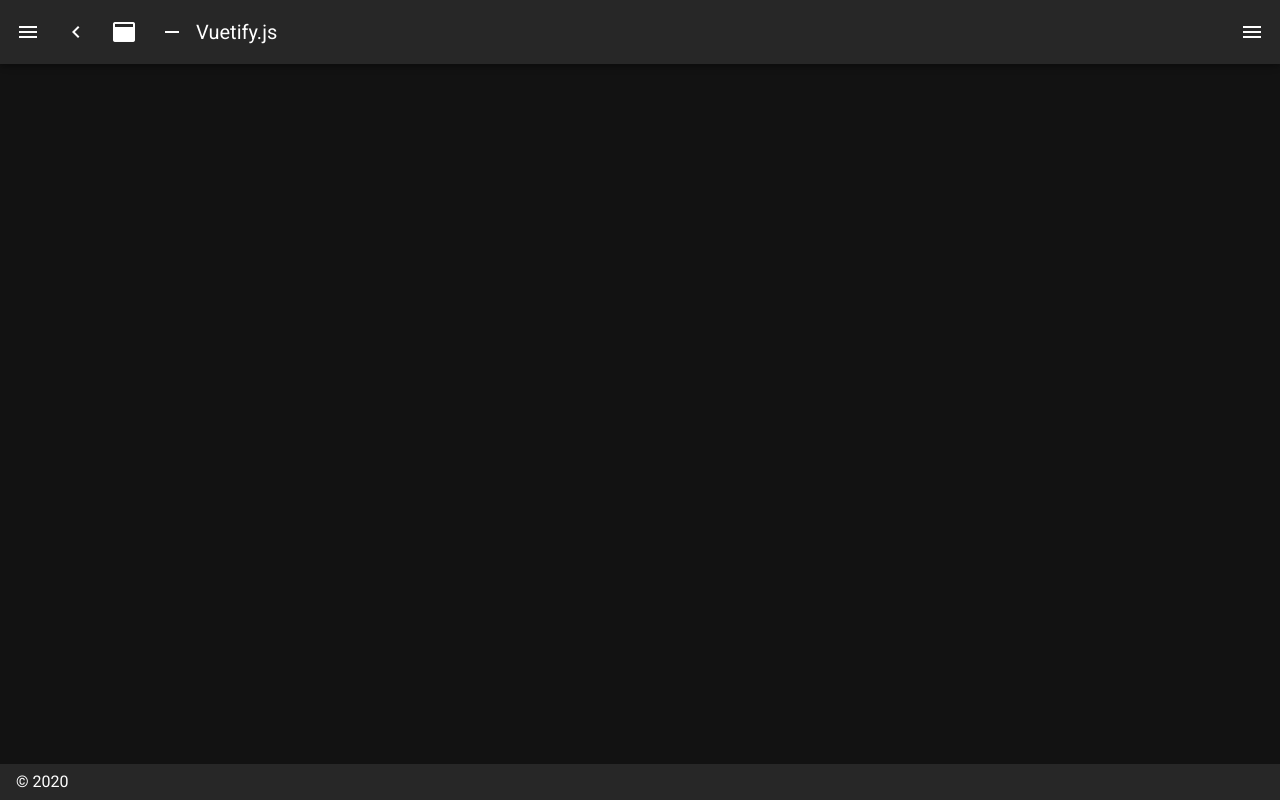
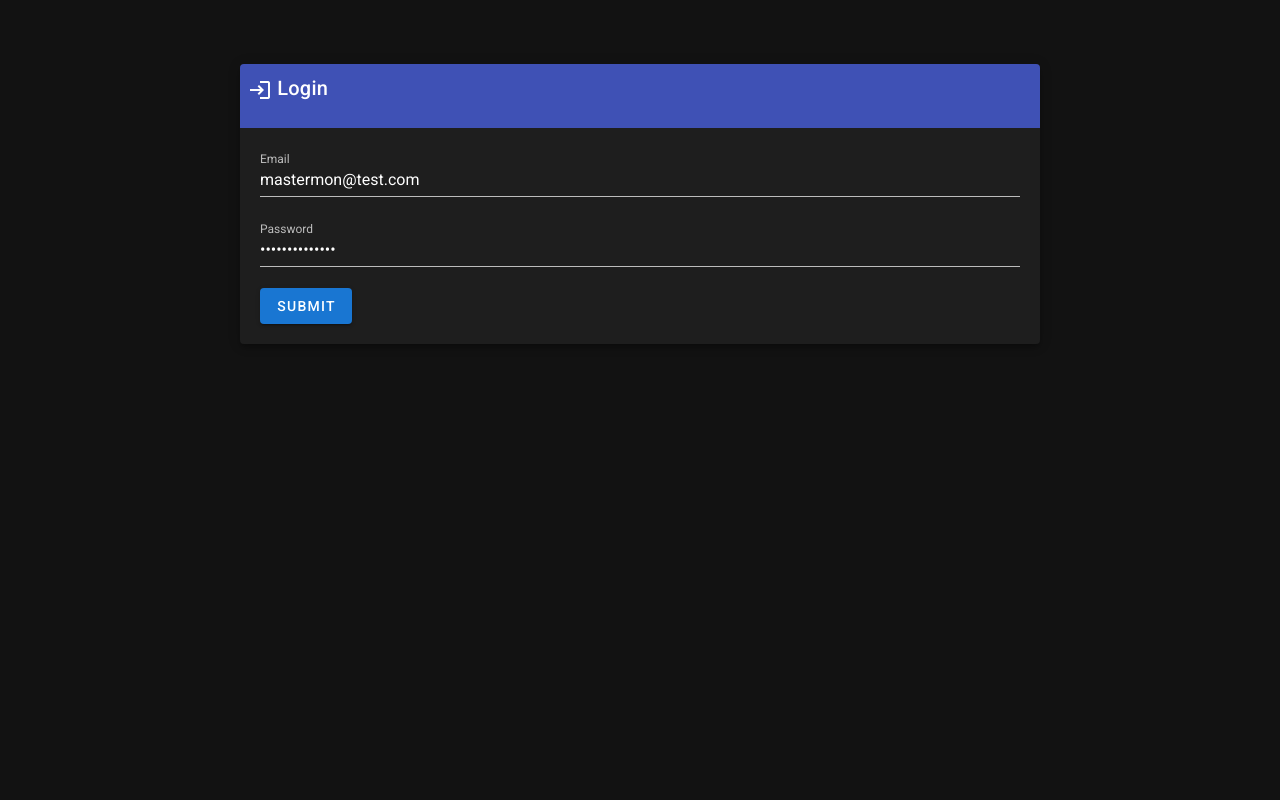
Before and after one commit to kelvezu/landing_page_frontend, a Nuxt app: page /login in a window 1280 px wide. Before the commit this address had no page. Built offline with nearby package versions, Linux system fonts and the light colour scheme.

Commit message:
Added the login form and its function and refactored the default and dashboard layouts.

```diff
--- /dev/null
+++ b/layouts/dashboard.vue
@@ -0,0 +1,110 @@
+<template>
+  <v-app dark>
+    <v-navigation-drawer
+      v-model="drawer"
+      :mini-variant="miniVariant"
+      :clipped="clipped"
+      fixed
+      app
+    >
+      <v-list>
+        <v-list-item
+          v-for="(item, i) in items"
+          :key="i"
+          :to="item.to"
+          router
+          exact
+        >
+          <v-list-item-action>
+            <v-icon>{{ item.icon }}</v-icon>
+          </v-list-item-action>
+          <v-list-item-content>
+            <v-list-item-title v-text="item.title" />
+          </v-list-item-content>
+        </v-list-item>
+
+        <v-list-item :to="{name: 'dashboard-add-user'}">
+          <v-list-item-action>
+            <v-icon v-text="'$vuetify.icons.register'"></v-icon>
+          </v-list-item-action>
+          <v-list-item-content>
+            <v-list-item-title>Add user</v-list-item-title>
+          </v-list-item-content>
+        </v-list-item>
+
+        <v-list-item @click="$auth.logout()">
+          <v-list-item-action>
+            <v-icon v-text="'$vuetify.icons.login'"></v-icon>
+          </v-list-item-action>
+          <v-list-item-content>
+            <v-list-item-title>Logout</v-list-item-title>
+          </v-list-item-content>
+        </v-list-item>
+      </v-list>
+    </v-navigation-drawer>
+    <v-app-bar :clipped-left="clipped" fixed app>
+      <v-app-bar-nav-icon @click.stop="drawer = !drawer" />
+      <v-btn icon @click.stop="miniVariant = !miniVariant">
+        <v-icon>mdi-{{ `chevron-${miniVariant ? 'right' : 'left'}` }}</v-icon>
+      </v-btn>
+      <v-btn icon @click.stop="clipped = !clipped">
+        <v-icon>mdi-application</v-icon>
+      </v-btn>
+      <v-btn icon @click.stop="fixed = !fixed">
+        <v-icon>mdi-minus</v-icon>
+      </v-btn>
+      <v-toolbar-title v-text="title" />
+      <v-spacer />
+      <v-btn icon @click.stop="rightDrawer = !rightDrawer">
+        <v-icon>mdi-menu</v-icon>
+      </v-btn>
+    </v-app-bar>
+    <v-main>
+      <v-container>
+        <nuxt />
+      </v-container>
+    </v-main>
+    <v-navigation-drawer v-model="rightDrawer" :right="right" temporary fixed>
+      <v-list>
+        <v-list-item @click.native="right = !right">
+          <v-list-item-action>
+            <v-icon light> mdi-repeat </v-icon>
+          </v-list-item-action>
+          <v-list-item-title>Switch drawer (click me)</v-list-item-title>
+        </v-list-item>
+      </v-list>
+    </v-navigation-drawer>
+    <v-footer :absolute="!fixed" app>
+      <span>&copy; {{ new Date().getFullYear() }}</span>
+    </v-footer>
+  </v-app>
+</template>
+
+<script>
+export default {
+  middleware: 'super-admin',
+  data() {
+    return {
+      clipped: false,
+      drawer: false,
+      fixed: false,
+      items: [
+        {
+          icon: 'mdi-apps',
+          title: 'Welcome',
+          to: '/',
+        },
+        {
+          icon: 'mdi-chart-bubble',
+          title: 'Inspire',
+          to: '/inspire',
+        },
+      ],
+      miniVariant: false,
+      right: true,
+      rightDrawer: false,
+      title: 'Vuetify.js',
+    }
+  },
+}
+</script>
--- a/layouts/default.vue
+++ b/layouts/default.vue
@@ -1,117 +1,7 @@
 <template>
   <v-app dark>
-    <v-navigation-drawer
-      v-model="drawer"
-      :mini-variant="miniVariant"
-      :clipped="clipped"
-      fixed
-      app
-    >
-      <v-list>
-        <v-list-item
-          v-for="(item, i) in items"
-          :key="i"
-          :to="item.to"
-          router
-          exact
-        >
-          <v-list-item-action>
-            <v-icon>{{ item.icon }}</v-icon>
-          </v-list-item-action>
-          <v-list-item-content>
-            <v-list-item-title v-text="item.title" />
-          </v-list-item-content>
-        </v-list-item>
-      </v-list>
-    </v-navigation-drawer>
-    <v-app-bar
-      :clipped-left="clipped"
-      fixed
-      app
-    >
-      <v-app-bar-nav-icon @click.stop="drawer = !drawer" />
-      <v-btn
-        icon
-        @click.stop="miniVariant = !miniVariant"
-      >
-        <v-icon>mdi-{{ `chevron-${miniVariant ? 'right' : 'left'}` }}</v-icon>
-      </v-btn>
-      <v-btn
-        icon
-        @click.stop="clipped = !clipped"
-      >
-        <v-icon>mdi-application</v-icon>
-      </v-btn>
-      <v-btn
-        icon
-        @click.stop="fixed = !fixed"
-      >
-        <v-icon>mdi-minus</v-icon>
-      </v-btn>
-      <v-toolbar-title v-text="title" />
-      <v-spacer />
-      <v-btn
-        icon
-        @click.stop="rightDrawer = !rightDrawer"
-      >
-        <v-icon>mdi-menu</v-icon>
-      </v-btn>
-    </v-app-bar>
-    <v-main>
-      <v-container>
-        <nuxt />
-      </v-container>
-    </v-main>
-    <v-navigation-drawer
-      v-model="rightDrawer"
-      :right="right"
-      temporary
-      fixed
-    >
-      <v-list>
-        <v-list-item @click.native="right = !right">
-          <v-list-item-action>
-            <v-icon light>
-              mdi-repeat
-            </v-icon>
-          </v-list-item-action>
-          <v-list-item-title>Switch drawer (click me)</v-list-item-title>
-        </v-list-item>
-      </v-list>
-    </v-navigation-drawer>
-    <v-footer
-      :absolute="!fixed"
-      app
-    >
-      <span>&copy; {{ new Date().getFullYear() }}</span>
-    </v-footer>
+    <v-container>
+      <Nuxt />
+    </v-container>
   </v-app>
 </template>
-
-<script>
-export default {
-  data () {
-    return {
-      clipped: false,
-      drawer: false,
-      fixed: false,
-      items: [
-        {
-          icon: 'mdi-apps',
-          title: 'Welcome',
-          to: '/'
-        },
-        {
-          icon: 'mdi-chart-bubble',
-          title: 'Inspire',
-          to: '/inspire'
-        }
-      ],
-      miniVariant: false,
-      right: true,
-      rightDrawer: false,
-      title: 'Vuetify.js'
-    }
-  }
-}
-</script>
--- a/nuxt.config.js
+++ b/nuxt.config.js
@@ -61,8 +61,8 @@ export default {
     },
     redirect: {
       login: '/login',
-      logout: '/',
-      // home: '/super-admin'
+      logout: '/login',
+      home: '/'
     }
   },
 
--- a/pages/auth/register.vue
+++ b/pages/dashboard/add-user.vue
@@ -99,6 +99,7 @@
 
 <script>
 export default {
+  layout: 'dashboard',
   data() {
     return {
       isValid: true,
--- a/pages/index.vue
+++ b/pages/index.vue
@@ -7,5 +7,13 @@
 </template>
 
 <script>
+export default {
+  layout: 'dashboard',
+    asyncData() {
+    // console.log(context)
+
+  },
+  middleware: 'auth',
+}
 
 </script>
--- /dev/null
+++ b/pages/login.vue
@@ -0,0 +1,83 @@
+<template>
+  <v-container class="mt-10 fluid">
+    <v-card elevation="5" max-width="800" class="mx-auto">
+      <v-card-title class="indigo white--text headline pa-2">
+        <p class="text-h6">
+          <v-icon color="white" v-text="'$vuetify.icons.login'"> </v-icon> Login
+        </p>
+      </v-card-title>
+      <v-card-text class="pa-5">
+        <v-form
+          v-model="isValid"
+          lazy-validation
+          @submit.prevent="login"
+          ref="loginForm"
+        >
+          <v-text-field
+            label="Email"
+            placeholder="Enter your registered email"
+            type="email"
+            autocomplete="false"
+            v-model="form.email"
+            :rules="[rules.validateEmail]"
+          >
+          </v-text-field>
+          <v-text-field
+            label="Password"
+            placeholder="Enter your password"
+            type="password"
+            autocomplete="false"
+            v-model="form.password"
+          >
+          </v-text-field>
+
+          <v-btn type="submit" color="primary"> Submit </v-btn>
+        </v-form>
+      </v-card-text>
+    </v-card>
+  </v-container>
+</template>
+
+<script>
+export default {
+  data() {
+    return {
+      isValid: true,
+      form: {
+        email: 'mastermon@test.com',
+        password: 'water123master',
+      },
+      rules: {
+        validateEmail: (val) =>
+          !val ||
+          /^\w+([.-]?\w+)*@\w+([.-]?\w+)*(\.\w{2,3})+$/.test(val) ||
+          'E-mail must be valid',
+        password_min: (val) =>
+          (val && val.length >= this.$store.state.constants.MIN_PASSWORD) ||
+          `Minimum of ${this.$store.state.constants.MIN_PASSWORD} characters`,
+        password_max: (val) =>
+          (val && val.length <= this.$store.state.constants.MAX_PASSWORD) ||
+          `Maximum of ${this.$store.state.constants.MAX_PASSWORD} characters`,
+      },
+    }
+  },
+  methods: {
+    async login() {
+      if (this.$refs.loginForm.validate()) {
+        try {
+          const response = await this.$auth.loginWith('local', {
+            data: this.form,
+          })
+          this.$store.commit('roles/SET_ROLES', this.$auth.user.roles)
+        } catch (error) {
+          console.error(error)
+        }
+      }
+      console.log('login')
+    },
+  },
+}
+</script>
+
+<style>
+</style>
--- /dev/null
+++ b/store/roles.js
@@ -0,0 +1,18 @@
+export const state = () => ({
+    auth_roles: [],
+});
+
+export const getters = {
+    GET_ROLES: state => state.auth_roles
+}
+
+export const mutations = {
+    SET_ROLES(state, roles) {
+        const userRoles = roles.data;
+        userRoles.map(role => {
+            if (!state.auth_roles.includes(role.data.attributes.name)) {
+                state.auth_roles.push(role.data.attributes.name)
+            }
+        })
+    }
+}
```
Also changed, not shown: middleware/super-admin.js (added, +9 -0 lines).
